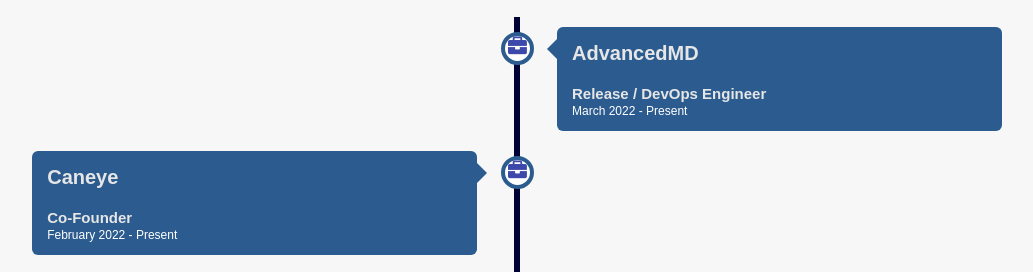
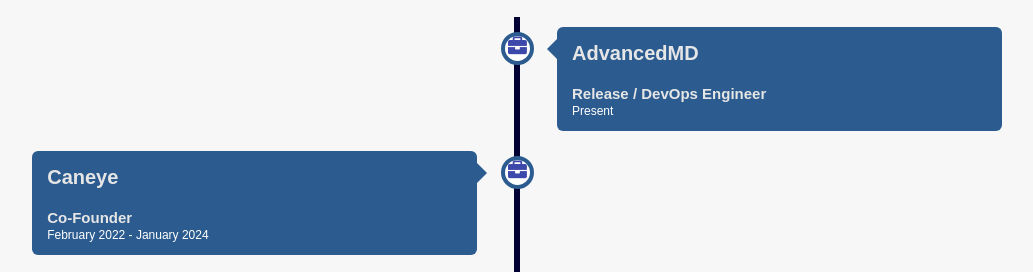
Before and after one commit to DaylanHoff/Hoff_Portfolio, a Gatsby site: page / in a window 1280 px wide. Shown: the part 1783-2055 px from the top of the page, without its empty margins (123-1156 px from the left). Built offline with nearby package versions, Linux system fonts and the light colour scheme; Gatsby itself is replaced by a stand-in of ours.

Commit message:
Update Formats

```diff
--- a/src/components/MyWork.js
+++ b/src/components/MyWork.js
@@ -17,7 +17,7 @@ const MyWork = () => {
           </div>
           <div class="desc">
             <h3>Release / DevOps Engineer</h3>
-            <p>March 2022 - Present</p>
+            <p>Present</p>
           </div>
         </div>
       </div>
@@ -29,7 +29,7 @@ const MyWork = () => {
           </div>
           <div class="desc">
             <h3>Co-Founder</h3>
-            <p>February 2022 - Present</p>
+            <p>February 2022 - January 2024</p>
           </div>
         </div>
       </div>
```
